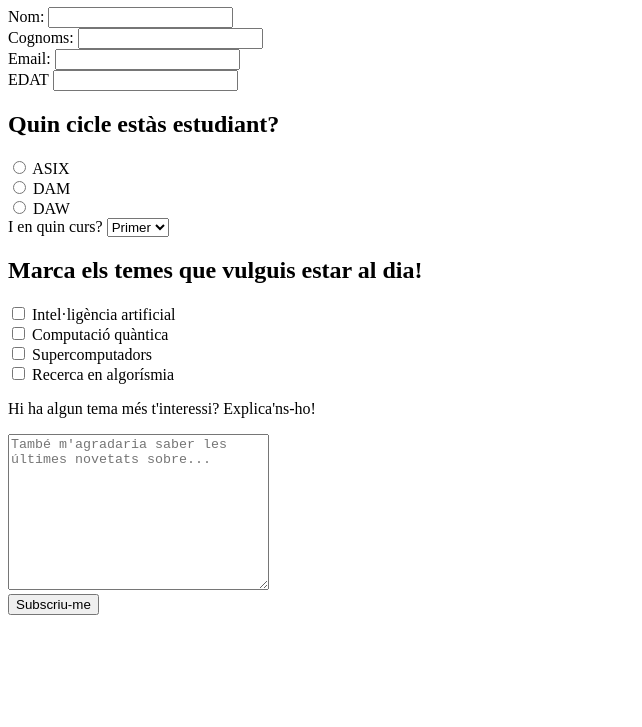
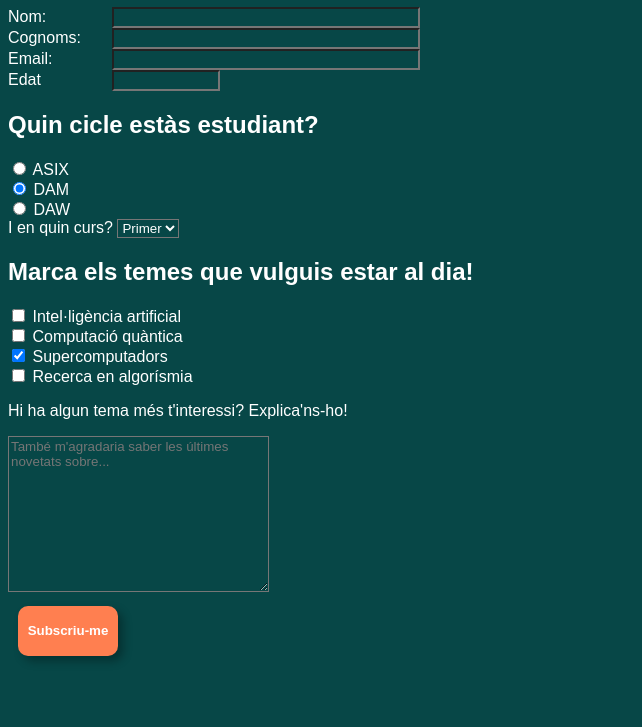
Before and after one commit to paupedros/M04, a plain HTML site: page Practica4/formulari.html in a window 1280 px wide. Shown: the part 73-800 px from the top of the page, without its empty margins (0-642 px from the left). Drawn offline with Linux system fonts and the light colour scheme.

Commit message:
finalització practica4

```diff
--- a/Practica4/formulari.html
+++ b/Practica4/formulari.html
@@ -3,6 +3,7 @@
 <head>
     <meta charset="UTF-8">
     <meta name="viewport" content="width=device-width, initial-scale=1.0">
+    <link rel="stylesheet" href="style.css">
 
     <title>Formulari</title>
 </head>
@@ -11,24 +12,24 @@
     <!-- Formulari -->
     <form action="formulari_enviat.html" method="post">
         <!-- Entrada de text -->
-        <label for="nom">Nom: </label>
-        <input type="text" id="nom" name="nom" required><br>
+        <label for="nom" class="labelText">Nom: </label>
+        <input type="text" id="nom" name="nom" required  class="text"><br>
 
-        <label for="cognom">Cognoms: </label>
-        <input type="text" id="cognom" name="cognom" required><br>
+        <label for="cognom" class="labelText">Cognoms: </label>
+        <input type="text" id="cognom" name="cognom" required  class="text"><br>
 
-        <label for="correu">Email: </label>
-        <input type="email" id="correu" name="correu" required><br>
+        <label for="correu" class="labelText">Email: </label>
+        <input type="email" id="correu" name="correu" required  class="text"><br>
 
-        <label for="edat">EDAT</label>
-        <input type="number" id="edat" name="edat" required><br>
+        <label for="edat" class="labelText">Edat</label>
+        <input type="number" id="edat" name="edat"><br>
 
         <h2>Quin cicle estàs estudiant?</h2>
         <!-- botons de radio -->
         <input type="radio" id="asix" name="cicle_estuadiant" value="ASIX">
         <label for="asix">ASIX</label><br>
 
-        <input type="radio" id="dam" name="cicle_estuadiant" value="DAM">
+        <input type="radio" id="dam" name="cicle_estuadiant" value="DAM" checked>
         <label for="dam">DAM</label><br>
 
         <input type="radio" id="daw" name="cicle_estuadiant" value="DAW">
@@ -50,7 +51,7 @@
         <input type="checkbox" name="comp" id="comp">
         <label for="comp">Computació quàntica</label>
         <br>
-        <input type="checkbox" name="super" id="super">
+        <input type="checkbox" name="super" id="super" checked>
         <label for="super">Supercomputadors</label>
         <br>
         <input type="checkbox" name="alg" id="alg">
@@ -59,7 +60,7 @@
 
         <!-- Area gran de text -->
         <p>Hi ha algun tema més t'interessi? Explica'ns-ho!</p>
-        <textarea name="30" id="" cols="30" rows="10" placeholder="També m'agradaria saber les últimes novetats sobre..."></textarea>
+        <textarea name="30" id="" cols="30" rows="10" placeholder="També m'agradaria saber les últimes novetats sobre..." required></textarea>
         <br>
         <!-- Botó d'enviar el formulari -->
         <input type="submit" value="Subscriu-me">
--- a/Practica4/style.css
+++ b/Practica4/style.css
@@ -0,0 +1,37 @@
+
+* { /* A tot el document canviem el fons de color, la tipografi i el color de la lletra */
+    background-color: rgb(7, 71, 71);
+    font-family: Arial, Helvetica, sans-serif;
+    color: white;
+}
+.text { /* A tot el text li posem una amplada de 300px*/
+    width: 300px;
+}
+.labelText { /* Alineem bé els labels d'entrada de text per a què quedi bonic */
+    display: inline-block;
+    width: 100px;
+}
+
+#edat { /* Al imput de edat li cambien la amplada a 100px amb l'id*/
+    width: 100px;
+}
+input[type="submit"], button{ /* Als botons els hi canviem el format a un personalitzat */
+    color: white;
+    font-weight: bold;
+    box-shadow: 5px 5px 10px #00000050;
+    margin: 10px;
+    width: 100px;
+    height: 50px;
+    border-radius: 10px;
+    border: none;
+    background-color: coral;
+    transition:  1s ease-in-out;
+
+}
+input[type="submit"]:hover, button:hover{ /* Fem l'efecte del hover, farà un gir de 360 graus */
+    transform: rotate(360deg);
+}
+
+.text:focus, input[type="number"]:focus, textarea:focus {   /* A tots els elements que tinguin el focus li cambiem el color del fons a un més fosc*/
+    background-color: rgb(4, 42, 42);
+}
```
Also changed, not shown: Practica4/formulari_enviat.html (+2 -1 lines).
